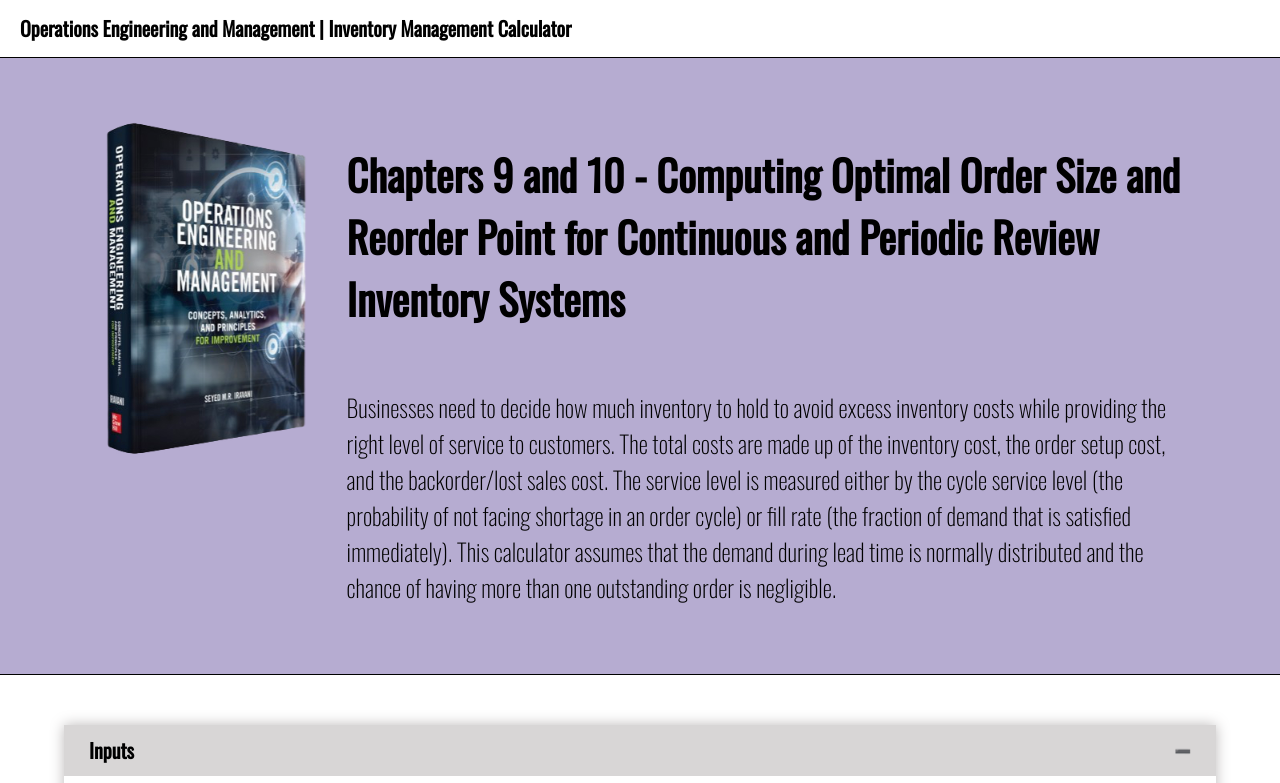
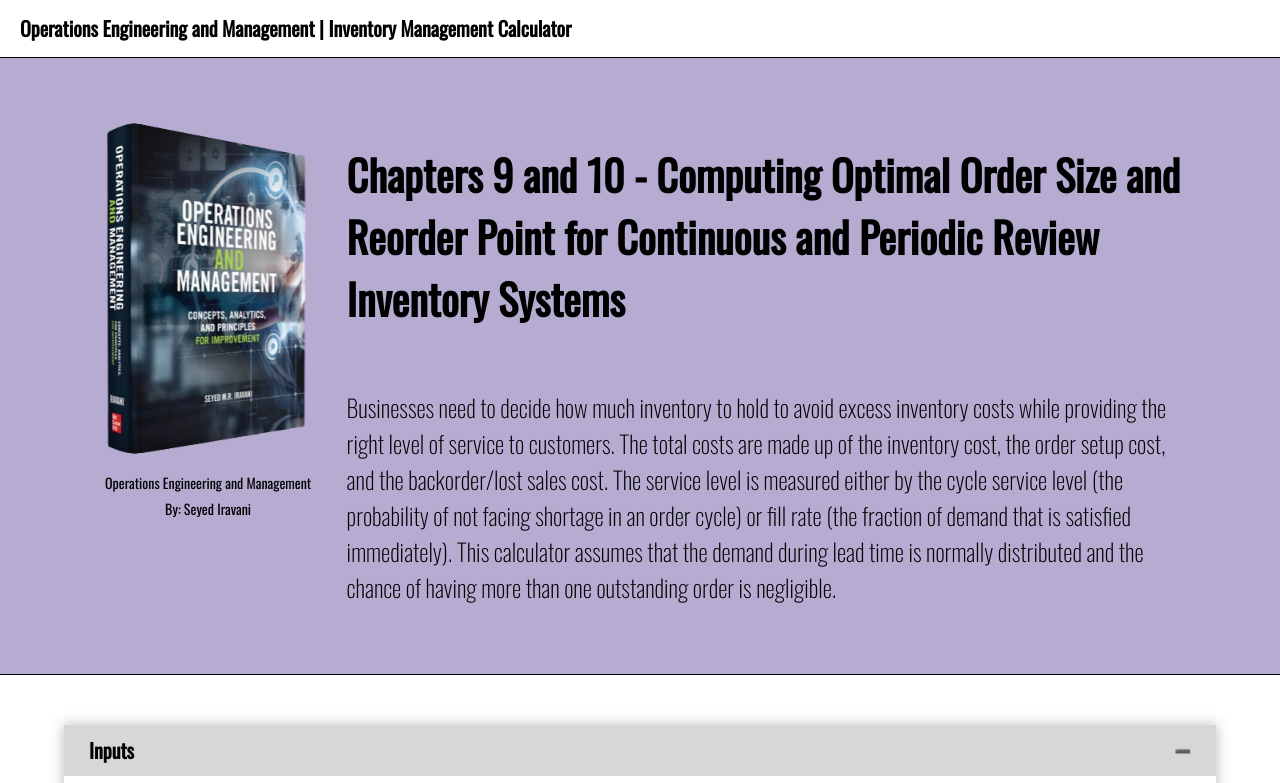
Before and after one commit to dawsonren/QRBackorder, a website built with Parcel: page index.html in a window 1280 px wide. Shown: the top 783 px of the page. Built offline with nearby package versions, Linux system fonts and the light colour scheme.

Commit message:
Add book title

```diff
--- a/index.css
+++ b/index.css
@@ -57,6 +57,9 @@ select {
 .hero-image {
     margin: 10px;
     margin-right: 30px;
+    text-align: center;
+    font-size: 14px;
+    line-height: 12px;
 }
 
 .hero-text {
--- a/index.html
+++ b/index.html
@@ -22,6 +22,8 @@
     <section class="hero">
       <div class="hero-image">
         <img src="book.png">
+        <p>Operations Engineering and Management</p>
+        <p>By: Seyed Iravani</p>
       </div>
       <div class="hero-text">
         <h1 class="hero-title">Chapters 9 and 10 - Computing Optimal Order Size and Reorder Point for Continuous and Periodic Review Inventory Systems</h1>
```
